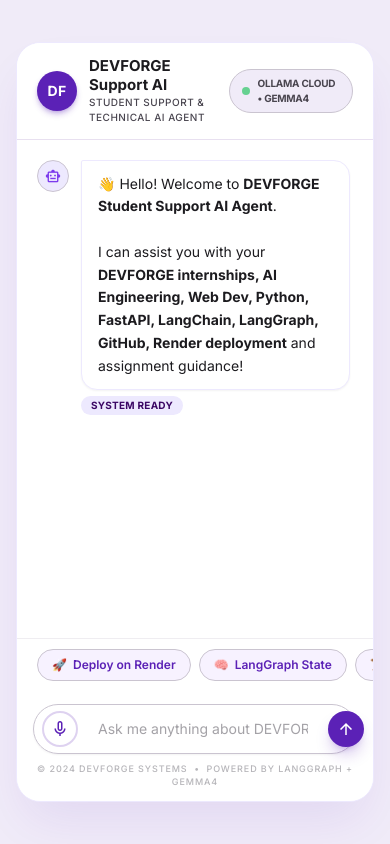
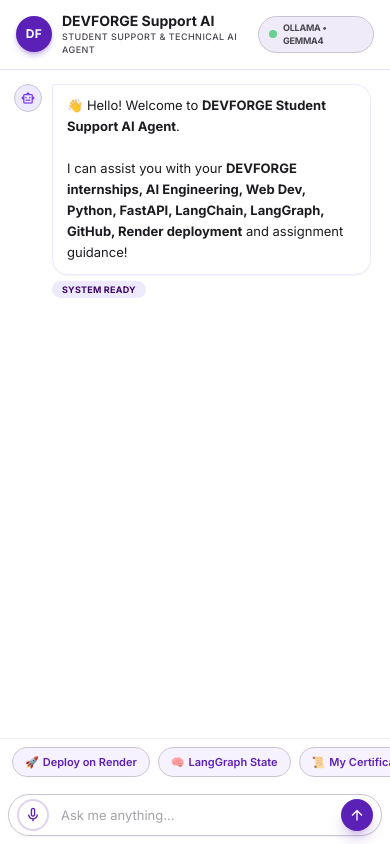
Before and after one commit to abdulsamiuthwal-eng/DEVFORGE-Student-Support-AI-Agent., a FastAPI app: page / in a window 390 px wide. Run offline with FastAPI, Linux system fonts and the light colour scheme; some libraries are stand-ins or nearby versions.

Commit message:
Optimize mobile view for native full-viewport iOS/Android experience

```diff
--- a/templates/index.html
+++ b/templates/index.html
@@ -129,84 +129,114 @@
       white-space: pre-wrap;
     }
 
-    /* Voice button recording state */
-    .mic-btn.recording {
-      background: #fef2f2 !important;
-      border-color: #ef4444 !important;
-      color: #ef4444 !important;
+    /* Responsive Mobile UI */
+    @media (max-width: 640px) {
+      body {
+        padding: 0 !important;
+        background-color: #ffffff !important;
+      }
+      .app-card {
+        height: 100dvh !important;
+        min-height: 100dvh !important;
+        max-width: 100% !important;
+        border-radius: 0 !important;
+        border: none !important;
+        box-shadow: none !important;
+      }
+      header {
+        padding-left: 1rem !important;
+        padding-right: 1rem !important;
+        padding-top: 0.75rem !important;
+        padding-bottom: 0.75rem !important;
+      }
+      .status-badge-text {
+        font-size: 9px !important;
+      }
+      .chat-bubble-wrapper {
+        max-width: 88% !important;
+      }
+      .glass-footer {
+        padding-left: 0.5rem !important;
+        padding-right: 0.5rem !important;
+        padding-top: 0.5rem !important;
+        padding-bottom: 0.5rem !important;
+      }
+      .footer-credits {
+        display: none !important;
+      }
     }
   </style>
 </head>
 
-<body class="min-h-screen flex items-center justify-center p-4">
-  <div class="w-full max-w-[600px] h-[90vh] min-h-[600px] flex flex-col bg-white rounded-3xl shadow-2xl shadow-primary/10 overflow-hidden border border-primary-container relative">
+<body class="min-h-screen flex items-center justify-center p-0 sm:p-4">
+  <div class="app-card w-full max-w-[600px] h-[100dvh] sm:h-[90vh] min-h-[100dvh] sm:min-h-[600px] flex flex-col bg-white sm:rounded-3xl shadow-2xl shadow-primary/10 overflow-hidden sm:border border-primary-container relative">
 
     <!-- ═══════════════ HEADER ═══════════════ -->
-    <header class="sticky top-0 z-50 bg-white/90 backdrop-blur-md flex justify-between items-center px-5 py-3.5 border-b border-surface-variant">
-      <div class="flex items-center gap-3">
+    <header class="sticky top-0 z-50 bg-white/95 backdrop-blur-md flex justify-between items-center px-4 sm:px-5 py-3 border-b border-surface-variant">
+      <div class="flex items-center gap-2.5">
         <!-- DF Logo -->
-        <div class="w-10 h-10 rounded-full bg-primary flex items-center justify-center shadow-md shadow-primary/30 flex-shrink-0">
-          <span class="text-white font-bold text-sm tracking-wide">DF</span>
+        <div class="w-9 h-9 sm:w-10 sm:h-10 rounded-full bg-primary flex items-center justify-center shadow-md shadow-primary/30 flex-shrink-0">
+          <span class="text-white font-bold text-xs sm:text-sm tracking-wide">DF</span>
         </div>
         <div>
-          <h1 class="font-bold text-[15px] text-on-surface leading-tight">DEVFORGE Support AI</h1>
-          <p class="text-[10px] text-on-surface-variant font-medium uppercase tracking-wider">Student Support & Technical AI Agent</p>
+          <h1 class="font-bold text-[14px] sm:text-[15px] text-on-surface leading-tight">DEVFORGE Support AI</h1>
+          <p class="text-[9px] sm:text-[10px] text-on-surface-variant font-medium uppercase tracking-wider">Student Support & Technical AI Agent</p>
         </div>
       </div>
-      <div class="flex items-center gap-2 px-3 py-1.5 bg-surface-container rounded-full border border-outline-variant">
+      <div class="flex items-center gap-1.5 sm:gap-2 px-2.5 sm:px-3 py-1 sm:py-1.5 bg-surface-container rounded-full border border-outline-variant">
         <span class="w-2 h-2 bg-green-500 rounded-full animate-pulse flex-shrink-0"></span>
-        <span class="text-[10px] font-bold text-on-surface-variant uppercase tracking-tight">Ollama Cloud • Gemma4</span>
+        <span class="text-[9px] sm:text-[10px] font-bold text-on-surface-variant uppercase tracking-tight">Ollama • Gemma4</span>
       </div>
     </header>
 
     <!-- ═══════════════ CHAT MESSAGES ═══════════════ -->
-    <main class="flex-1 overflow-y-auto p-5 space-y-4 chat-scroll pb-4" id="chatContainer">
+    <main class="flex-1 overflow-y-auto p-3.5 sm:p-5 space-y-4 chat-scroll pb-4" id="chatContainer">
 
       <!-- Welcome bubble -->
-      <div class="bubble-in flex items-start gap-3" style="animation-delay:0.1s">
-        <div class="flex-shrink-0 w-8 h-8 rounded-full bg-secondary-container flex items-center justify-center border border-outline-variant">
-          <span class="material-symbols-outlined text-tertiary text-[18px]">smart_toy</span>
+      <div class="bubble-in flex items-start gap-2.5 sm:gap-3" style="animation-delay:0.1s">
+        <div class="flex-shrink-0 w-7 h-7 sm:w-8 sm:h-8 rounded-full bg-secondary-container flex items-center justify-center border border-outline-variant">
+          <span class="material-symbols-outlined text-tertiary text-[16px] sm:text-[18px]">smart_toy</span>
         </div>
-        <div class="flex flex-col items-start max-w-[85%]">
-          <div class="px-4 py-3 bg-white border border-primary-container rounded-2xl rounded-tl-sm shadow-sm">
-            <p class="text-[14px] text-on-surface leading-relaxed">
+        <div class="chat-bubble-wrapper flex flex-col items-start max-w-[88%] sm:max-w-[85%]">
+          <div class="px-3.5 sm:px-4 py-2.5 sm:py-3 bg-white border border-primary-container rounded-2xl rounded-tl-sm shadow-sm">
+            <p class="text-[13px] sm:text-[14px] text-on-surface leading-relaxed">
               👋 Hello! Welcome to <strong>DEVFORGE Student Support AI Agent</strong>.<br/><br/>
               I can assist you with your <strong>DEVFORGE internships, AI Engineering, Web Dev, Python, FastAPI, LangChain, LangGraph, GitHub, Render deployment</strong> and assignment guidance!
             </p>
           </div>
-          <span class="mt-1.5 px-2.5 py-0.5 bg-primary-container text-[10px] font-bold text-on-primary-container uppercase rounded-full tracking-wide">System Ready</span>
+          <span class="mt-1.5 px-2.5 py-0.5 bg-primary-container text-[9px] sm:text-[10px] font-bold text-on-primary-container uppercase rounded-full tracking-wide">System Ready</span>
         </div>
       </div>
 
     </main>
 
     <!-- ═══════════════ QUICK CHIPS ═══════════════ -->
-    <div class="flex overflow-x-auto gap-2 px-5 py-2.5 chips-row bg-white/60 border-t border-outline-variant/30" id="chipsRow">
-      <button onclick="quickSend('How can I deploy my Python AI agent on Render?')" class="flex-shrink-0 px-3.5 py-1.5 bg-surface-container-low border border-outline-variant text-primary text-[12px] font-semibold rounded-full hover:bg-primary-container transition-all flex items-center gap-1.5">
+    <div class="flex overflow-x-auto gap-2 px-3 sm:px-5 py-2 chips-row bg-white/60 border-t border-outline-variant/30" id="chipsRow">
+      <button onclick="quickSend('How can I deploy my Python AI agent on Render?')" class="flex-shrink-0 px-3 py-1.5 bg-surface-container-low border border-outline-variant text-primary text-[11px] sm:text-[12px] font-semibold rounded-full hover:bg-primary-container transition-all flex items-center gap-1">
         🚀 <span>Deploy on Render</span>
       </button>
-      <button onclick="quickSend('Explain how LangGraph state works in Python')" class="flex-shrink-0 px-3.5 py-1.5 bg-surface-container-low border border-outline-variant text-primary text-[12px] font-semibold rounded-full hover:bg-primary-container transition-all flex items-center gap-1.5">
+      <button onclick="quickSend('Explain how LangGraph state works in Python')" class="flex-shrink-0 px-3 py-1.5 bg-surface-container-low border border-outline-variant text-primary text-[11px] sm:text-[12px] font-semibold rounded-full hover:bg-primary-container transition-all flex items-center gap-1">
         🧠 <span>LangGraph State</span>
       </button>
-      <button onclick="quickSend('How do I get my DEVFORGE internship certificate?')" class="flex-shrink-0 px-3.5 py-1.5 bg-surface-container-low border border-outline-variant text-primary text-[12px] font-semibold rounded-full hover:bg-primary-container transition-all flex items-center gap-1.5">
+      <button onclick="quickSend('How do I get my DEVFORGE internship certificate?')" class="flex-shrink-0 px-3 py-1.5 bg-surface-container-low border border-outline-variant text-primary text-[11px] sm:text-[12px] font-semibold rounded-full hover:bg-primary-container transition-all flex items-center gap-1">
         📜 <span>My Certificate</span>
       </button>
-      <button onclick="quickSend('How to create a FastAPI endpoint with Pydantic?')" class="flex-shrink-0 px-3.5 py-1.5 bg-surface-container-low border border-outline-variant text-primary text-[12px] font-semibold rounded-full hover:bg-primary-container transition-all flex items-center gap-1.5">
+      <button onclick="quickSend('How to create a FastAPI endpoint with Pydantic?')" class="flex-shrink-0 px-3 py-1.5 bg-surface-container-low border border-outline-variant text-primary text-[11px] sm:text-[12px] font-semibold rounded-full hover:bg-primary-container transition-all flex items-center gap-1">
         🐍 <span>FastAPI Help</span>
       </button>
     </div>
 
     <!-- ═══════════════ FOOTER INPUT ═══════════════ -->
-    <footer class="glass-footer border-t border-white/40 px-4 py-3 z-40">
+    <footer class="glass-footer border-t border-white/40 px-3 sm:px-4 py-2.5 sm:py-3 z-40">
       <form id="chatForm" onsubmit="handleSend(event)">
-        <div class="flex items-center gap-2 bg-white/90 rounded-full border border-outline-variant px-2 py-1.5 shadow-sm focus-within:border-primary focus-within:shadow-md focus-within:shadow-primary/10 transition-all">
+        <div class="flex items-center gap-2 bg-white/90 rounded-full border border-outline-variant px-2 py-1 sm:py-1.5 shadow-sm focus-within:border-primary focus-within:shadow-md focus-within:shadow-primary/10 transition-all">
 
           <!-- Voice / Mic Button -->
           <button type="button" id="micBtn"
-            class="pulse-ring mic-btn w-9 h-9 flex-shrink-0 flex items-center justify-center rounded-full border-2 border-primary/20 text-primary hover:bg-primary/5 transition-all"
+            class="pulse-ring mic-btn w-8 h-8 sm:w-9 sm:h-9 flex-shrink-0 flex items-center justify-center rounded-full border-2 border-primary/20 text-primary hover:bg-primary/5 transition-all"
             onclick="toggleVoice()"
             title="Voice Input">
-            <span class="material-symbols-outlined text-[20px]" id="micIcon">mic</span>
+            <span class="material-symbols-outlined text-[18px] sm:text-[20px]" id="micIcon">mic</span>
           </button>
 
           <!-- Text Input -->
@@ -214,21 +244,21 @@
             id="userInput"
             type="text"
             autocomplete="off"
-            placeholder="Ask me anything about DEVFORGE..."
-            class="flex-1 bg-transparent border-none outline-none focus:ring-0 text-on-surface text-[14px] placeholder:text-on-surface-variant/50 py-1"
+            placeholder="Ask me anything..."
+            class="flex-1 bg-transparent border-none outline-none focus:ring-0 text-on-surface text-[13px] sm:text-[14px] placeholder:text-on-surface-variant/50 py-1 px-1"
           />
 
           <!-- Send Button -->
           <button
             type="submit"
             id="sendBtn"
-            class="w-9 h-9 flex-shrink-0 bg-primary text-white flex items-center justify-center rounded-full hover:scale-105 active:scale-95 transition-transform shadow-lg shadow-primary/25"
+            class="w-8 h-8 sm:w-9 sm:h-9 flex-shrink-0 bg-primary text-white flex items-center justify-center rounded-full hover:scale-105 active:scale-95 transition-transform shadow-lg shadow-primary/25"
             title="Send">
-            <span class="material-symbols-outlined text-[20px]">arrow_upward</span>
+            <span class="material-symbols-outlined text-[18px] sm:text-[20px]">arrow_upward</span>
           </button>
         </div>
       </form>
-      <p class="text-center text-[9px] text-on-surface-variant/40 font-medium uppercase tracking-widest mt-2">© 2024 DEVFORGE Systems &nbsp;•&nbsp; Powered by LangGraph + Gemma4</p>
+      <p class="footer-credits text-center text-[9px] text-on-surface-variant/40 font-medium uppercase tracking-widest mt-2">© 2024 DEVFORGE Systems &nbsp;•&nbsp; Powered by LangGraph + Gemma4</p>
     </footer>
 
   </div><!-- end app card -->
```
